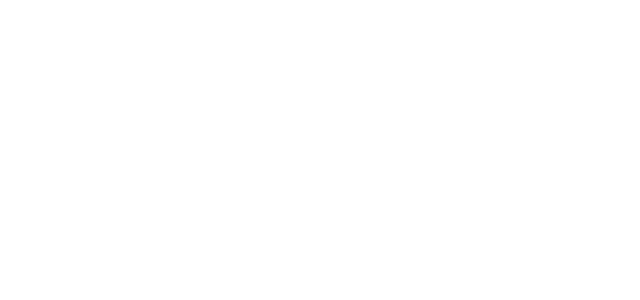
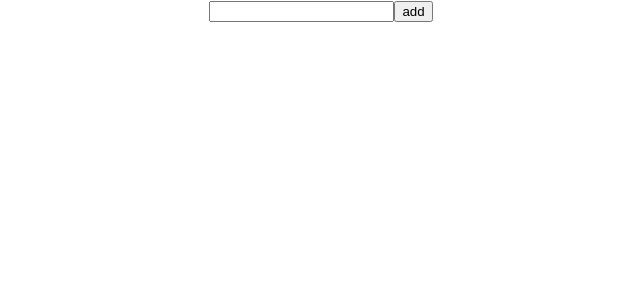
Before and after one commit to niroshan009/redux-tutorial, a React (Create React App) app: page / in a window 1280 px wide. Shown: the top 300 px of the page, without its empty margins (319-959 px from the left). Built offline with nearby package versions, Linux system fonts and the light colour scheme.

Commit message:
redux implementation

```diff
--- a/src/App.js
+++ b/src/App.js
@@ -2,6 +2,7 @@ import React from "react";
 import logo from "./logo.svg";
 import "./App.css";
 import { createStore } from "redux";
+import TodoPage from "./components/TodoPage";
 import { Provider } from "react-redux";
 import reducers from "./reducers/todoReducer";
 import { addTodo } from "./actions/actions";
@@ -11,19 +12,14 @@ const store = createStore(
   window.__REDUX_DEVTOOLS_EXTENSION__ && window.__REDUX_DEVTOOLS_EXTENSION__()
 );
 
-const unsubscribe = store.subscribe(() => console.log(store.getState()));
-
-console.log(store.getState());
-// Dispatch some actions
-store.dispatch(addTodo("Learn about actions"));
-store.dispatch(addTodo("Learn about reducers"));
-store.dispatch(addTodo("Learn about store d"));
-
-// Stop listening to state updates
-unsubscribe();
-
 function App() {
-  return <div className="App"></div>;
+  return (
+    <Provider store={store}>
+      <div className="App">
+        <TodoPage />
+      </div>
+    </Provider>
+  );
 }
 
 export default App;
--- a/src/components/AddTodo.js
+++ b/src/components/AddTodo.js
@@ -1,8 +1,17 @@
-import React from "react";
+import React, { useState } from "react";
 
-function AddTodo() {
-    const [text,setText] = useState('');
-  return <div>
-      <input type="text" className=
-  </div>;
+function AddTodo(props) {
+  return (
+    <div>
+      <input
+        type="text"
+        id="txtTodo"
+        label="Todo"
+        onChange={props.handleChange}
+      />
+      <input type="submit" value="add" onClick={props.hanldeSubmit} />
+    </div>
+  );
 }
+
+export default AddTodo;
--- /dev/null
+++ b/src/components/TodoPage.js
@@ -0,0 +1,24 @@
+import React, { useState } from "react";
+import AddTodo from "./AddTodo";
+import { addTodo } from "../actions/actions";
+import { connect } from "react-redux";
+
+let TodoPage = ({ dispatch }) => {
+  const [todoText, setTodoText] = useState("");
+  function handleSubmit(event) {
+    event.preventDefault();
+    dispatch(addTodo(todoText));
+  }
+  function handleChange(event) {
+    setTodoText(event.target.value);
+  }
+  return (
+    <div>
+      <AddTodo hanldeSubmit={handleSubmit} handleChange={handleChange} />
+    </div>
+  );
+};
+
+TodoPage = connect()(TodoPage);
+
+export default TodoPage;
--- a/src/reducers/todoReducer.js
+++ b/src/reducers/todoReducer.js
@@ -6,7 +6,6 @@ function todo(state = [], action) {
       return [
         ...state,
         {
-          id: 1,
           completed: false,
           text: action.text
         }
```
